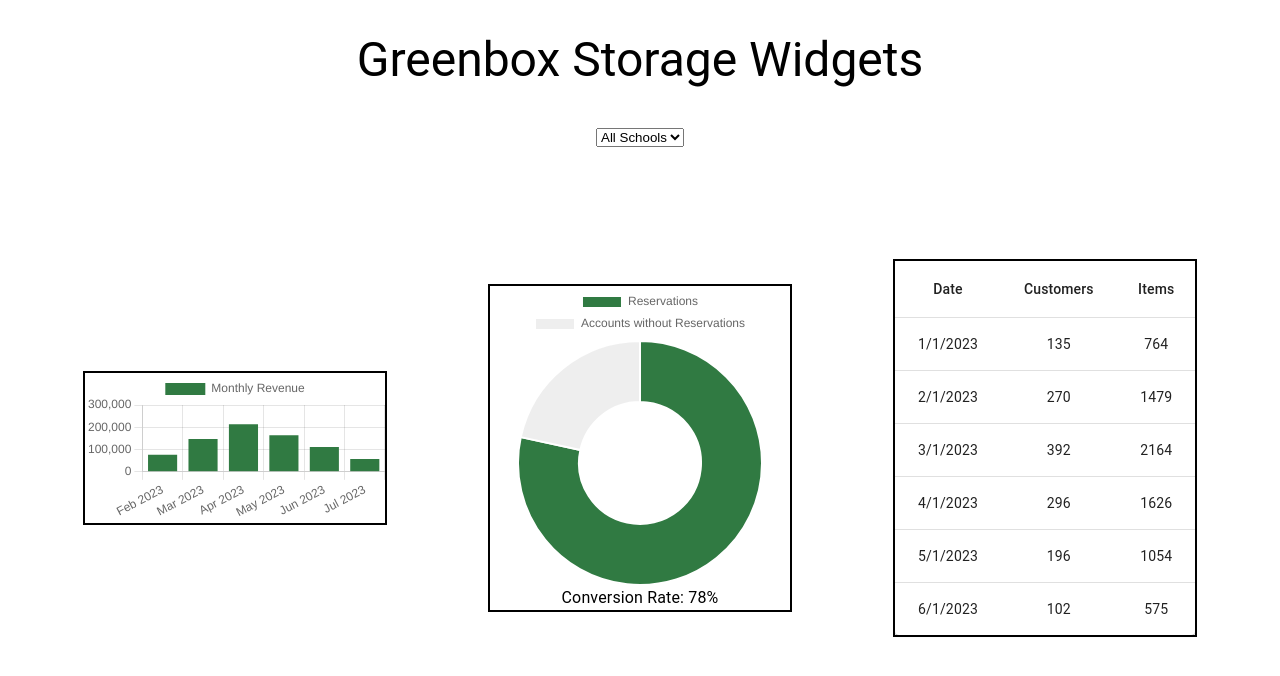
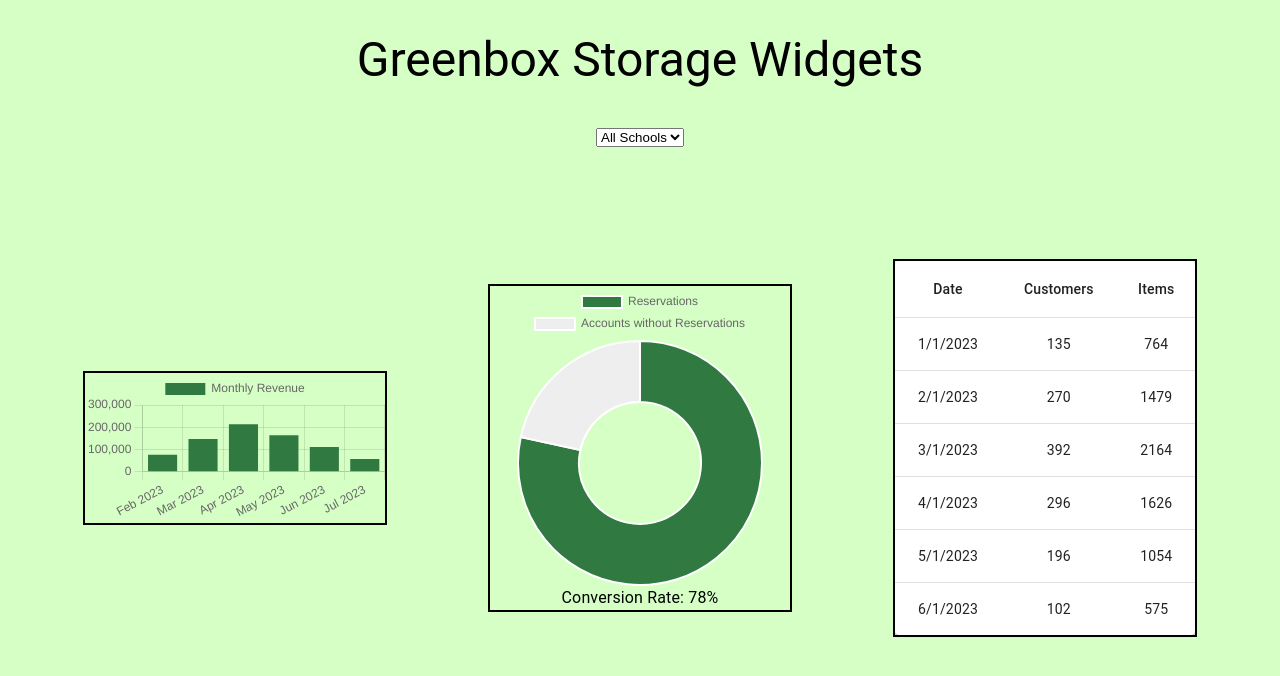
Before and after one commit to rykimmy/greenbox-storage-widgets, a React (Create React App) app: page / in a window 1280 px wide. Shown: the top 676 px of the page. Built offline with nearby package versions, Linux system fonts and the light colour scheme.

Commit message:
edited which styling sheets are used

```diff
--- a/src/App.css
+++ b/src/App.css
@@ -1,4 +1,4 @@
-/* .App {
+.App {
   text-align: center;
 }
 
@@ -35,7 +35,4 @@
   to {
     transform: rotate(360deg);
   }
-} */
-/******************************************/
-/**************** MY STYLES ***************/
-/******************************************/
+}
--- a/src/App.js
+++ b/src/App.js
@@ -1,4 +1,4 @@
-import './App.css';
+// import './App.css';
 import './styles.css';
 import React, { useState, useEffect } from 'react';
 import customers from './customers.json';
--- a/src/index.css
+++ b/src/index.css
@@ -1,4 +1,4 @@
-/* body {
+body {
   margin: 0;
   font-family: -apple-system, BlinkMacSystemFont, 'Segoe UI', 'Roboto', 'Oxygen',
     'Ubuntu', 'Cantarell', 'Fira Sans', 'Droid Sans', 'Helvetica Neue',
@@ -12,4 +12,4 @@
 code {
   font-family: source-code-pro, Menlo, Monaco, Consolas, 'Courier New',
     monospace;
-} */
+}
```
